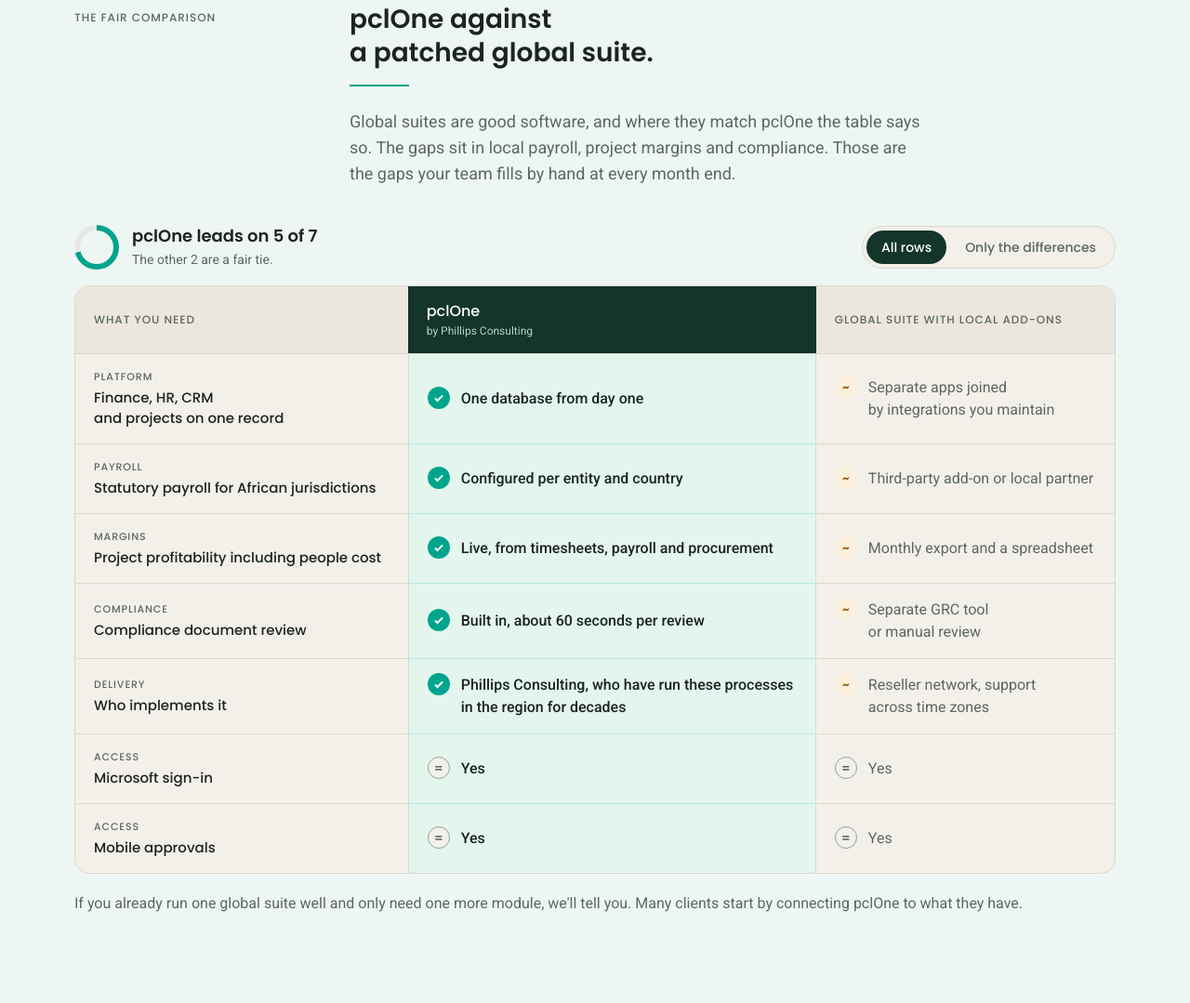
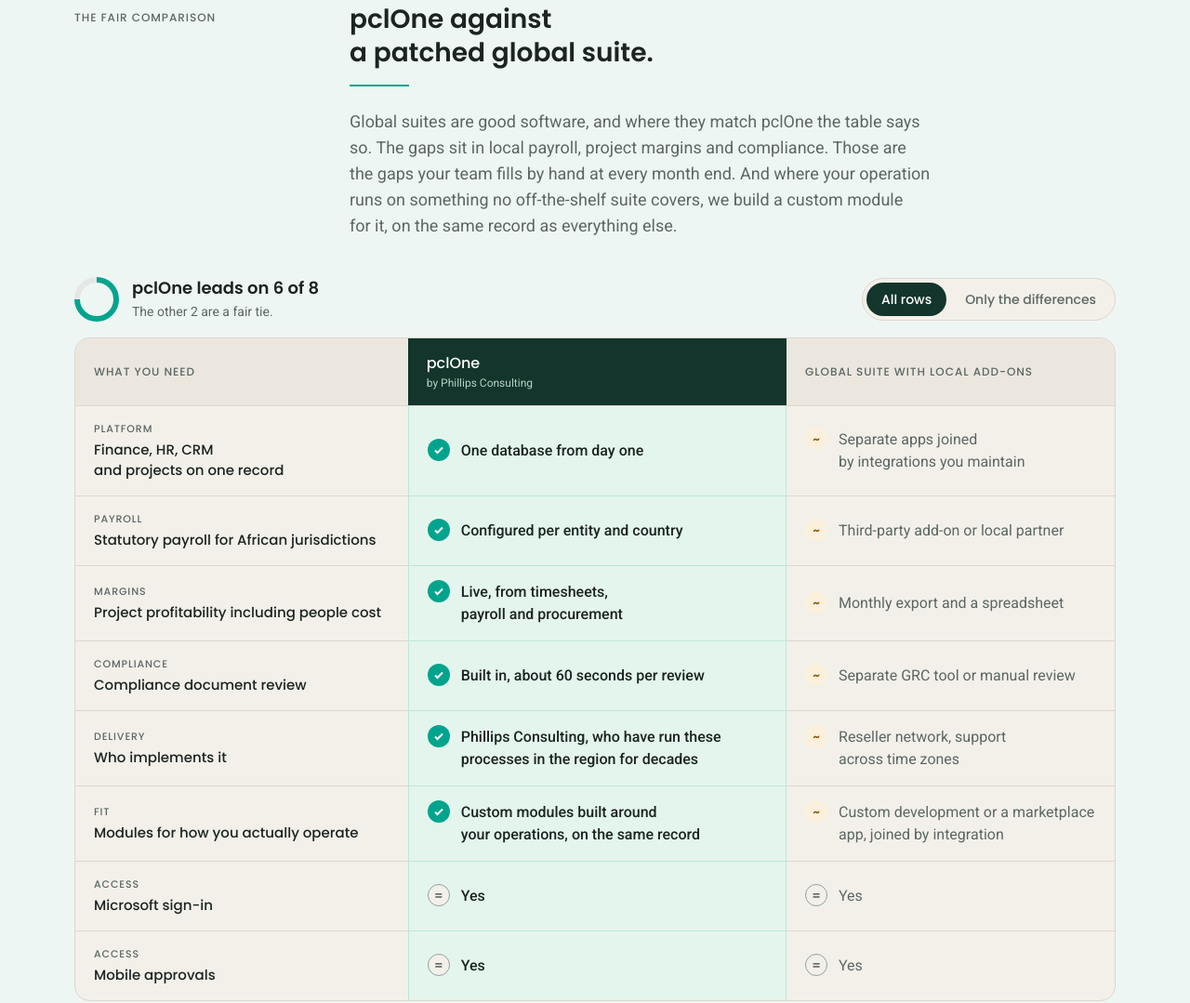
Before and after one commit to MvthvrMagnolia/new-test-mord, a plain HTML site: page pclone/index.html in a window 1280 px wide. Shown: the part 5602-6681 px from the top of the page at 93% size. Drawn offline with Linux system fonts and the light colour scheme.

Commit message:
Mention custom modules in the comparison section
Co-Authored-By: Claude Opus 5.5 <noreply@anthropic.com>
Claude-Session: https://claude.ai/code/session_01XJVZ8qn9V6rHNas5f2ZivZ

```diff
--- a/pclone/index.html
+++ b/pclone/index.html
@@ -646,11 +646,11 @@ footer .wrap { border-top: 0; padding-top: 0; }
         <div class="overline">The fair comparison</div>
         <div>
           <h2 class="title" id="cmp-h">pclOne against a patched global suite.</h2>
-          <p class="lead">Global suites are good software, and where they match pclOne the table says so. The gaps sit in local payroll, project margins and compliance. Those are the gaps your team fills by hand at every month end.</p>
+          <p class="lead">Global suites are good software, and where they match pclOne the table says so. The gaps sit in local payroll, project margins and compliance. Those are the gaps your team fills by hand at every month end. And where your operation runs on something no off-the-shelf suite covers, we build a custom module for it, on the same record as everything else.</p>
         </div>
       </div>
       <div class="cmp-bar">
-        <div class="score"><span class="ring" style="--p:71" aria-hidden="true"></span><div><b>pclOne leads on 5 of 7</b><span>The other 2 are a fair tie.</span></div></div>
+        <div class="score"><span class="ring" style="--p:75" aria-hidden="true"></span><div><b>pclOne leads on 6 of 8</b><span>The other 2 are a fair tie.</span></div></div>
         <div class="seg" role="group" aria-label="Rows to show"><button type="button" aria-pressed="true" data-f="all">All rows</button><button type="button" aria-pressed="false" data-f="diff">Only the differences</button></div>
       </div>
       <div class="cmp-wrap panel">
@@ -662,6 +662,7 @@ footer .wrap { border-top: 0; padding-top: 0; }
             <tr><th scope="row"><span class="cat">Margins</span>Project profitability including people cost</th><td class="us"><span class="cell"><span class="ic yes" aria-label="pclOne leads"><svg viewBox="0 0 12 12"><path d="M2 6.5l2.5 2.5L10 3.5" fill="none" stroke="currentColor" stroke-width="2"/></svg></span><span>Live, from timesheets, payroll and procurement</span></span></td><td class="them"><span class="cell"><span class="ic part" aria-label="Needs extra work">~</span><span>Monthly export and a spreadsheet</span></span></td></tr>
             <tr><th scope="row"><span class="cat">Compliance</span>Compliance document review</th><td class="us"><span class="cell"><span class="ic yes" aria-label="pclOne leads"><svg viewBox="0 0 12 12"><path d="M2 6.5l2.5 2.5L10 3.5" fill="none" stroke="currentColor" stroke-width="2"/></svg></span><span>Built in, about 60 seconds per review</span></span></td><td class="them"><span class="cell"><span class="ic part" aria-label="Needs extra work">~</span><span>Separate GRC tool or manual review</span></span></td></tr>
             <tr><th scope="row"><span class="cat">Delivery</span>Who implements it</th><td class="us"><span class="cell"><span class="ic yes" aria-label="pclOne leads"><svg viewBox="0 0 12 12"><path d="M2 6.5l2.5 2.5L10 3.5" fill="none" stroke="currentColor" stroke-width="2"/></svg></span><span>Phillips Consulting, who have run these processes in the region for decades</span></span></td><td class="them"><span class="cell"><span class="ic part" aria-label="Needs extra work">~</span><span>Reseller network, support across time zones</span></span></td></tr>
+            <tr><th scope="row"><span class="cat">Fit</span>Modules for how you actually operate</th><td class="us"><span class="cell"><span class="ic yes" aria-label="pclOne leads"><svg viewBox="0 0 12 12"><path d="M2 6.5l2.5 2.5L10 3.5" fill="none" stroke="currentColor" stroke-width="2"/></svg></span><span>Custom modules built around your operations, on the same record</span></span></td><td class="them"><span class="cell"><span class="ic part" aria-label="Needs extra work">~</span><span>Custom development or a marketplace app, joined by integration</span></span></td></tr>
             <tr class="tie-row"><th scope="row"><span class="cat">Access</span>Microsoft sign-in</th><td class="us"><span class="cell"><span class="ic eq" aria-label="Same">=</span><span>Yes</span></span></td><td class="them"><span class="cell"><span class="ic eq" aria-label="Same">=</span><span>Yes</span></span></td></tr>
             <tr class="tie-row"><th scope="row"><span class="cat">Access</span>Mobile approvals</th><td class="us"><span class="cell"><span class="ic eq" aria-label="Same">=</span><span>Yes</span></span></td><td class="them"><span class="cell"><span class="ic eq" aria-label="Same">=</span><span>Yes</span></span></td></tr>
           </tbody>
```
